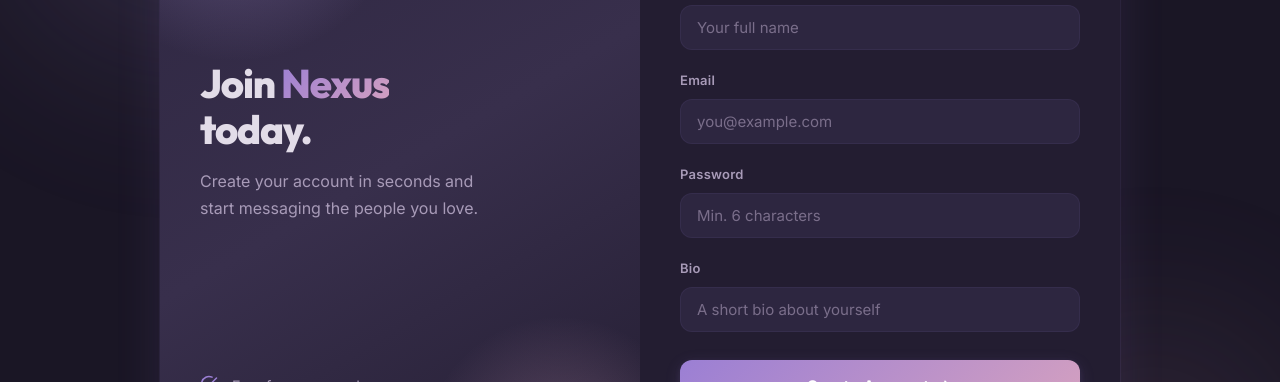
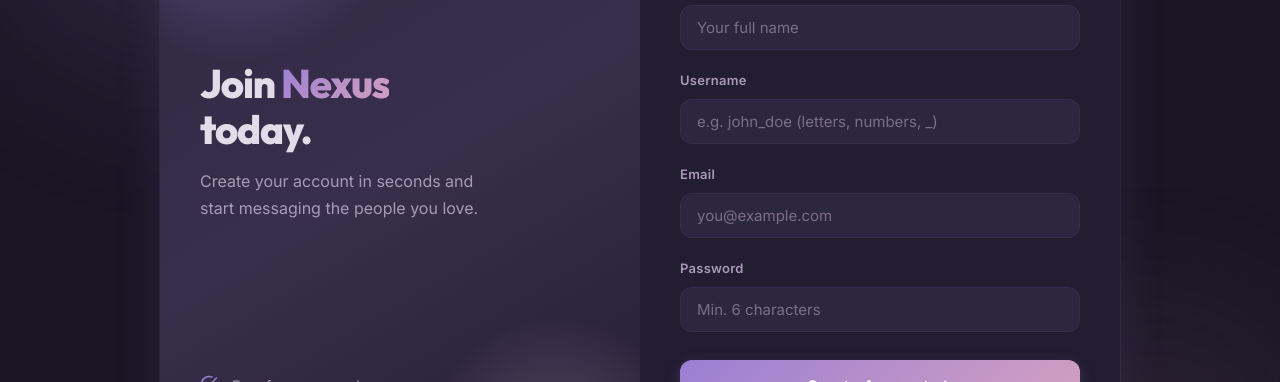
Before and after one commit to Suraj5560/Chat-Application, a React (Vite) app in the folder frontend/: page / in a window 1280 px wide. Both pictures are taken after a click on the button "Create one". Shown: the part 236-618 px from the top of the page. Built offline with nearby package versions, Linux system fonts and the light colour scheme; no server answers.

Commit message:
updated signup page

```diff
--- a/frontend/src/pages/SignUpPage.jsx
+++ b/frontend/src/pages/SignUpPage.jsx
@@ -38,18 +38,26 @@
   const { signUp }   = useAuth();
   const { addToast } = useToast();
 
-  const [form, setForm]     = useState({ fullName: '', email: '', password: '', bio: '' });
+  const [form, setForm] = useState({ fullName: '', username: '', email: '', password: '' });
   const [loading, setLoading] = useState(false);
-  const [error, setError]   = useState('');
+  const [error, setError] = useState('');
 
   const handleChange = (e) =>
     setForm((prev) => ({ ...prev, [e.target.name]: e.target.value }));
 
   const handleSubmit = async (e) => {
     e.preventDefault();
-    const { fullName, email, password, bio } = form;
-    if (!fullName || !email || !password || !bio) {
+    const { fullName, username, email, password } = form;
+    if (!fullName || !username || !email || !password) {
       setError('Please fill in all fields.');
+      return;
+    }
+    if (username.length < 3) {
+      setError('Username must be at least 3 characters.');
+      return;
+    }
+    if (!/^[a-zA-Z0-9_]+$/.test(username)) {
+      setError('Username can only contain letters, numbers and underscores.');
       return;
     }
     if (password.length < 6) {
@@ -59,7 +67,7 @@
     setError('');
     setLoading(true);
     try {
-      const data = await signUp(fullName, email, password, bio);
+      const data = await signUp(fullName, username, email, password);
       if (!data.success) {
         setError(data.message || 'Registration failed.');
         addToast(data.message || 'Registration failed.', 'error');
@@ -152,6 +160,21 @@
             </div>
 
             <div className="form-group">
+              <label className="form-label" htmlFor="signup-username">Username</label>
+              <input
+                id="signup-username"
+                name="username"
+                className="form-input"
+                type="text"
+                placeholder="e.g. john_doe (letters, numbers, _)"
+                value={form.username}
+                onChange={handleChange}
+                autoComplete="username"
+                required
+              />
+            </div>
+
+            <div className="form-group">
               <label className="form-label" htmlFor="signup-email">Email</label>
               <input
                 id="signup-email"
@@ -181,19 +204,6 @@
               />
             </div>
 
-            <div className="form-group">
-              <label className="form-label" htmlFor="signup-bio">Bio</label>
-              <input
-                id="signup-bio"
-                name="bio"
-                className="form-input"
-                type="text"
-                placeholder="A short bio about yourself"
-                value={form.bio}
-                onChange={handleChange}
-                required
-              />
-            </div>
 
             <button
               id="btn-signup-submit"
```
